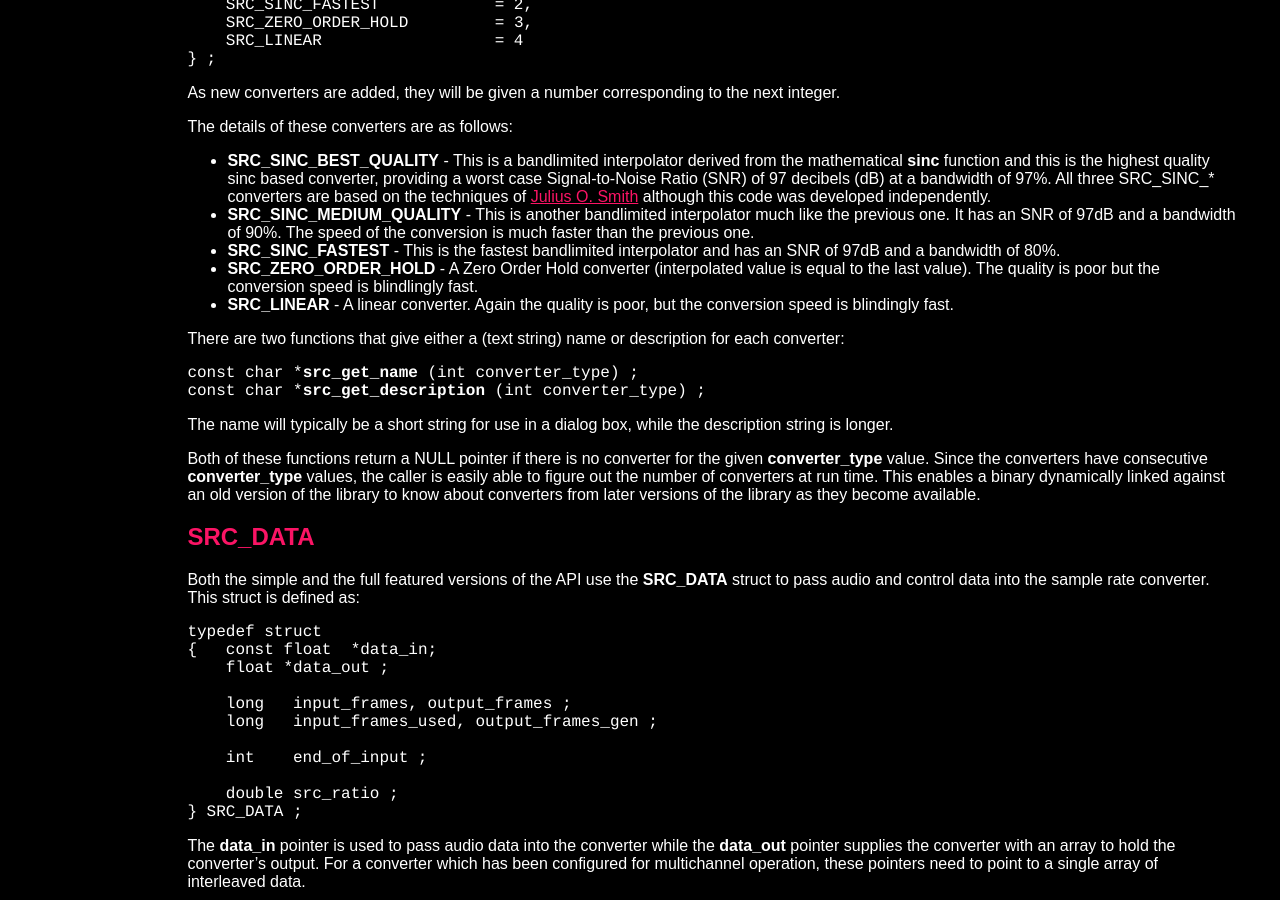
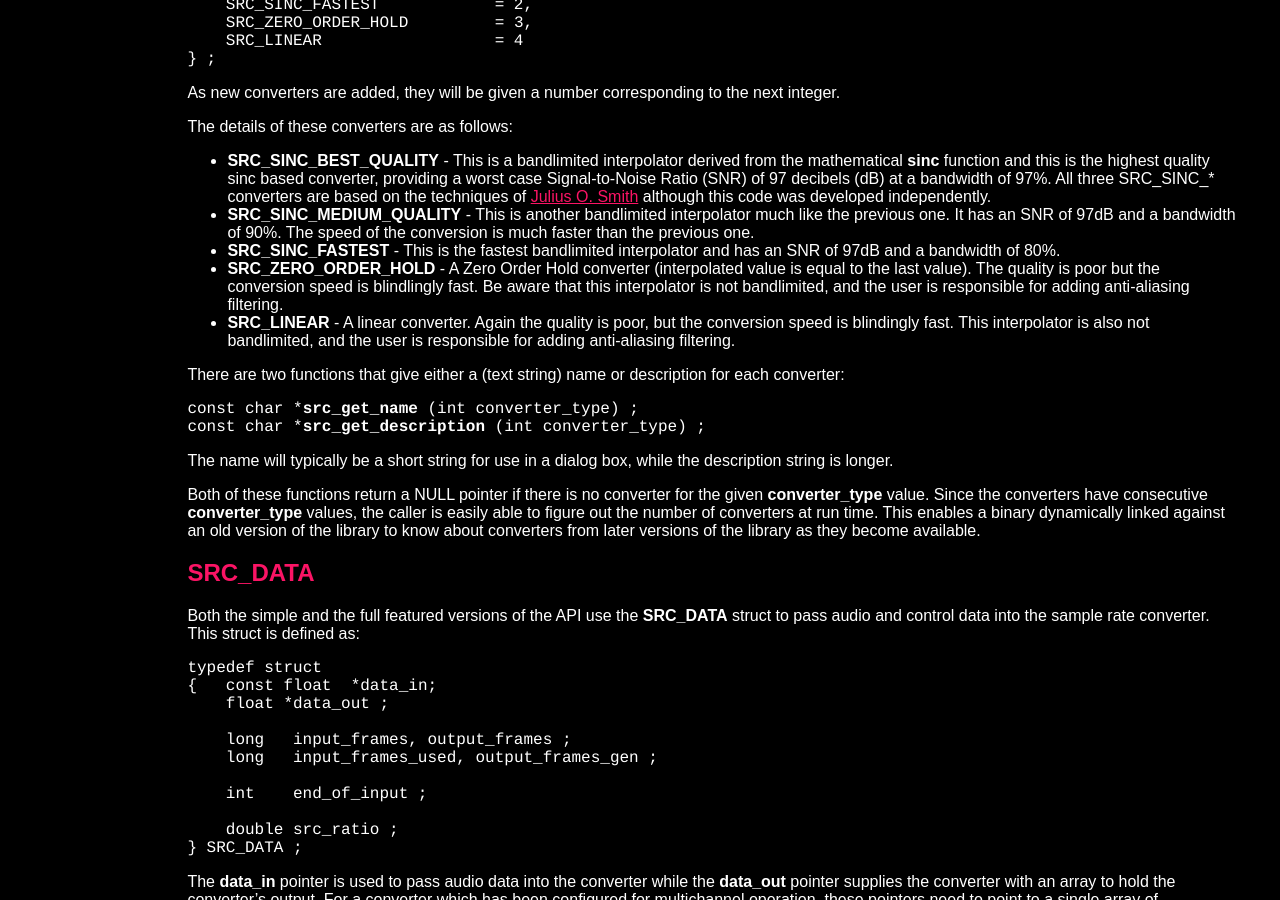
Before and after one commit to libsndfile/libsamplerate, a Jekyll site: the page built from docs/api_misc.md, in a window 1280 px wide and 900 px high, scrolled down 558 px. Built offline with Jekyll 4.4.1, drawn with Linux system fonts in a browser that asks for light colours; our own code applies the rules of GitHub Pages for plain Markdown files.

Commit message:
Improve documentation (#183)
Co-authored-by: Jon Petter Åsen <j.p.aasen@gmail.com>

```diff
--- a/docs/api_misc.md
+++ b/docs/api_misc.md
@@ -54,9 +54,11 @@ The details of these converters are as follows:
   SNR of 97dB and a bandwidth of 80%.
 - **SRC_ZERO_ORDER_HOLD** - A Zero Order Hold converter (interpolated value is
   equal to the last value). The quality is poor but the conversion speed is
-  blindlingly fast.
+  blindlingly fast. Be aware that this interpolator is not bandlimited, and the
+  user is responsible for adding anti-aliasing filtering.
 - **SRC_LINEAR** - A linear converter. Again the quality is poor, but the
-  conversion speed is blindingly fast.
+  conversion speed is blindingly fast. This interpolator is also not bandlimited,
+  and the user is responsible for adding anti-aliasing filtering.
 
 There are two functions that give either a (text string) name or description for
 each converter:
```
